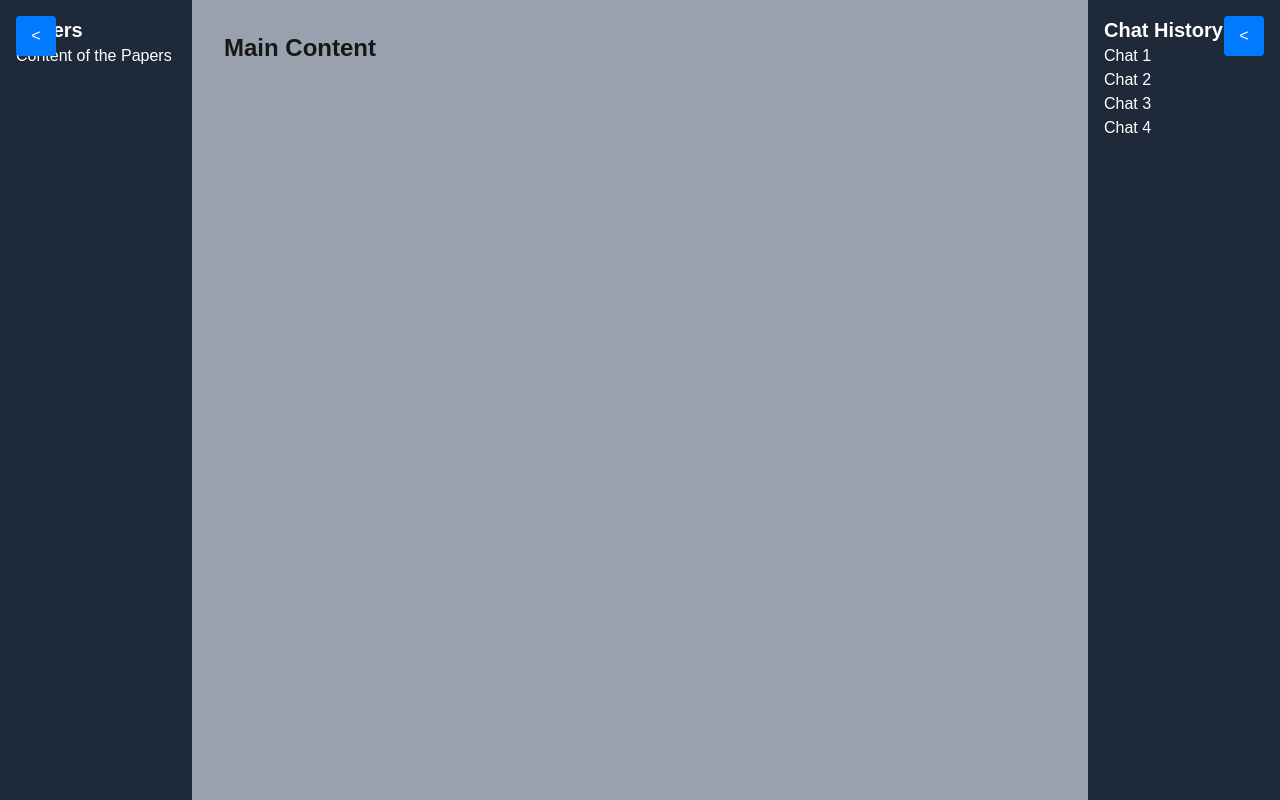
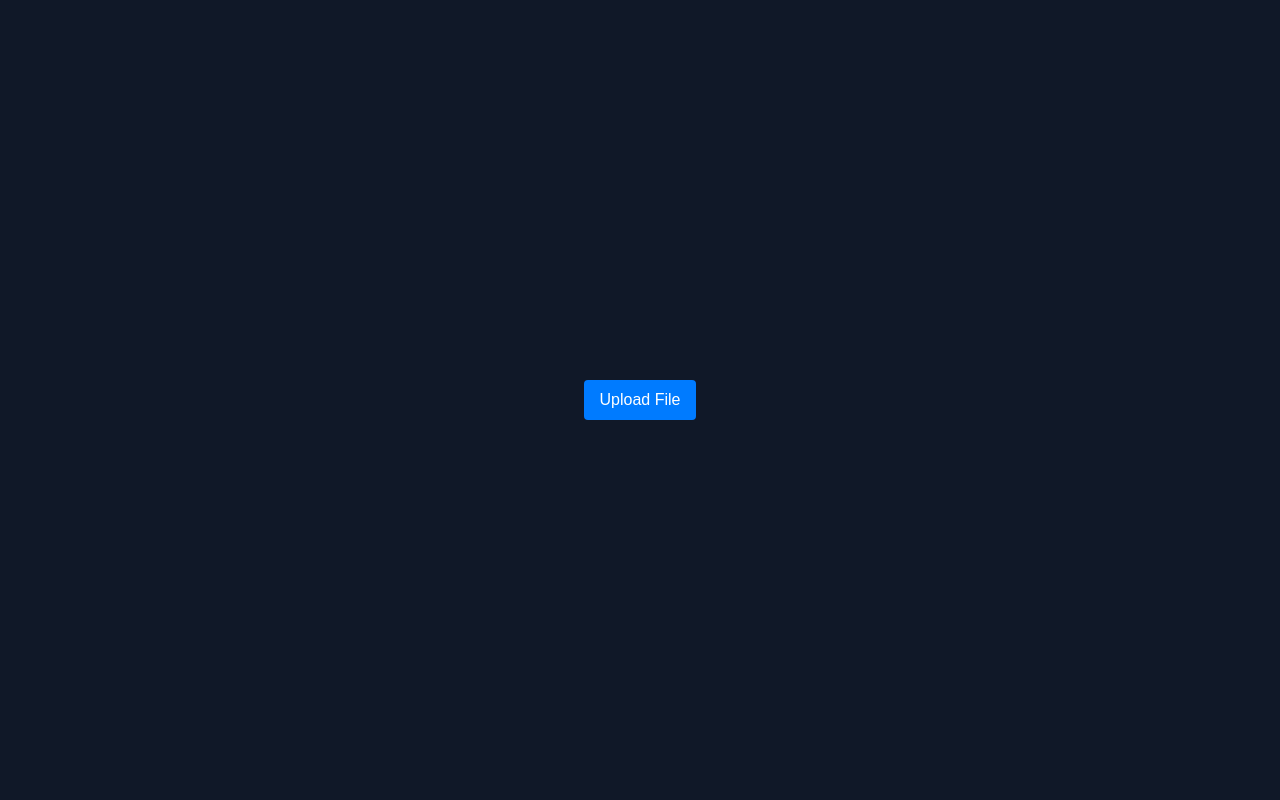
Before and after one commit to sprwoo/prereqsearch, a Next.js app in the folder frontend/: page / in a window 1280 px wide. Built offline with nearby package versions, Linux system fonts and the light colour scheme.

Commit message:
file upload component

```diff
--- a/frontend/src/app/page.tsx
+++ b/frontend/src/app/page.tsx
@@ -1,23 +1,9 @@
-"use client";
+import FileUploadButton from "@/components/fileupload"; // Adjust path if needed
 
-import PapersBar from "@/components/papersbar";
-import ChatBar from "@/components/chatbar";
-import PDFReader from "@/components/pdfreader";
-import { useState } from "react";
-
-export default function Page() {
-    const [papersBarWidth, setPapersBarWidth] = useState("w-[15vw]");
-    const [chatBarWidth, setChatBarWidth] = useState("w-[15vw]");
-
-    return (
-        <div className="flex-row h-screen">
-            <PapersBar papersBarWidth={papersBarWidth} setPapersBarWidth={setPapersBarWidth}/>
-
-            <div className="flex-1">
-                <PDFReader papersBarWidth={papersBarWidth} chatBarWidth={chatBarWidth} />
-            </div>
-
-            <ChatBar chatBarWidth={chatBarWidth} setChatBarWidth={setChatBarWidth} />
-        </div>
-    );
+export default function Home() {
+  return (
+    <div className="min-h-screen flex items-center justify-center bg-gray-900 text-white">
+      <FileUploadButton />
+    </div>
+  );
 }
--- a/frontend/src/components/chatbar.tsx
+++ b/frontend/src/components/chatbar.tsx
@@ -1,8 +1,8 @@
 "use client";
 
 interface ChatBarProps {
-  chatBarWidth: string;
-  setChatBarWidth: (visible: string) => void;
+  chatBarWidth: number;
+  setChatBarWidth: (width: number) => void;
 }
 
 export default function ChatBar({ chatBarWidth, setChatBarWidth }: ChatBarProps) {
@@ -10,9 +10,9 @@ export default function ChatBar({ chatBarWidth, setChatBarWidth }: ChatBarProps)
     <div className="flex-col">
       {/* Sidebar on the Right */}
       <div
-        className={`h-full bg-gray-800 text-white transition-all duration-300 ease-in-out overflow-hidden fixed top-0 right-0 ${chatBarWidth}
-        `}
-      >
+        className="h-full bg-gray-800 text-white transition-all duration-300 ease-in-out overflow-hidden fixed top-0 right-0"
+        style={{ width: `${chatBarWidth}vw` }}>
+
         {/* ChatBar Content */}
         <div className="p-4 truncate">
           <h1 className="text-xl font-bold">Chat History</h1>
@@ -23,18 +23,15 @@ export default function ChatBar({ chatBarWidth, setChatBarWidth }: ChatBarProps)
             <li>Chat 4</li>
           </ul>
         </div>
-
-
       </div>
 
       {/* Toggle Button inside the Sidebar */}
       <button
-        onClick={() => setChatBarWidth(chatBarWidth == "w-[15vw]" ? "w-0" : "w-[15vw]")}
-        className={`absolute top-4 right-4 bg-blue-500 text-white w-10 h-10 flex items-center justify-center rounded-full z-50`}
+        onClick={() => setChatBarWidth(chatBarWidth === 30 ? 0 : 30)}
+        className="absolute top-4 right-4 bg-blue-500 text-white px-2 py-1 rounded"
       >
-        {chatBarWidth == "w-0" ? ">" : "<"}
+        {chatBarWidth == 0 ? ">" : "<"}
       </button>
-
     </div>
   );
 }
--- /dev/null
+++ b/frontend/src/components/fileupload.tsx
@@ -0,0 +1,34 @@
+"use client";
+
+import React, { useRef } from 'react';
+
+const FileUploadButton: React.FC = () => {
+    const fileInputRef = useRef<HTMLInputElement | null>(null);
+
+    const handleButtonClick = () => {
+        if (fileInputRef.current) {
+            fileInputRef.current.click();
+        }
+    };
+
+    const handleFileChange = (event: React.ChangeEvent<HTMLInputElement>) => {
+        if (event.target.files && event.target.files.length > 0) {
+            const file = event.target.files[0];
+            console.log('Selected file:', file);
+        }
+    };
+
+    return (
+        <div>
+            <button onClick={handleButtonClick}>Upload File</button>
+            <input
+                type="file"
+                ref={fileInputRef}
+                style={{ display: 'none' }}
+                onChange={handleFileChange}
+            />
+        </div>
+    );
+};
+
+export default FileUploadButton;
--- a/frontend/src/components/papersbar.tsx
+++ b/frontend/src/components/papersbar.tsx
@@ -1,14 +1,19 @@
 "use client";
 
 interface PapersBarProps{
-    papersBarWidth: string;
-    setPapersBarWidth: (visible: string) => void;
+    papersBarWidth: number;
+    setPapersBarWidth: (width: number) => void;
 }
 
 export default function PapersBar( {papersBarWidth, setPapersBarWidth} : PapersBarProps) {
+    const width = papersBarWidth == 0 ? "w-0" : "w-["+papersBarWidth+"vw]";
+
     return (
         <div>
-            <div className={`h-full bg-gray-800 text-white transition-all duration-300 ease-in-out overflow-hidden fixed top-0 left-0 ${papersBarWidth}`}>
+            <div
+                className={`h-full bg-gray-800 text-white transition-all duration-300 ease-in-out
+                            overflow-hidden fixed top-0 left-0`}
+                style={{ width: `${papersBarWidth}vw` }}>
                 <div className="p-4 truncate">
                     <h1 className="text-xl font-bold">Papers</h1>
                     <p>Content of the Papers</p>
@@ -18,10 +23,10 @@ export default function PapersBar( {papersBarWidth, setPapersBarWidth} : PapersB
 
             <div>
                 <button
-                    onClick={() => setPapersBarWidth(papersBarWidth == "w-[15vw]" ? "w-0" : "w-[15vw]")}
+                    onClick={() => setPapersBarWidth(papersBarWidth == 15 ? 0 : 15)}
                     className="absolute top-4 left-4 bg-blue-500 text-white w-10 h-10 flex items-center justify-center rounded-full"
                 >
-                    {papersBarWidth == "w-0" ? ">" : "<"}
+                    {papersBarWidth == 0 ? ">" : "<"}
                 </button>
             </div>
         </div>
--- a/frontend/src/components/pdfreader.tsx
+++ b/frontend/src/components/pdfreader.tsx
@@ -1,11 +1,14 @@
+"use client";
+
+
 interface PDFReaderProps {
-    papersBarWidth: string;
-    chatBarWidth: string;
+    papersBarWidth: number;
+    chatBarWidth: number;
 }
 
 export default function PDFReader({ papersBarWidth, chatBarWidth }: PDFReaderProps) {
-    const marginLeft = papersBarWidth === "w-[15vw]" ? "ml-[15vw]" : "ml-0";
-    const marginRight = chatBarWidth === "w-[15vw]" ? "mr-[15vw]" : "mr-0";
+    const marginLeft = papersBarWidth !== 0 ? `ml-[${papersBarWidth}vw]` : "ml-0";
+    const marginRight = chatBarWidth !== 0 ? `mr-[${chatBarWidth}vw]` : "mr-0";
 
     return (
         <div
@@ -13,6 +16,10 @@ export default function PDFReader({ papersBarWidth, chatBarWidth }: PDFReaderPro
         >
             <div className="p-8 overflow-auto">
                 <h1 className="text-2xl font-bold">Main Content</h1>
+                <form>
+                    <input type="file" id="fileUpload" name="fileUpload"></input>
+                    <input type="submit" value="Upload"></input>
+                </form>
             </div>
         </div>
     );
```
